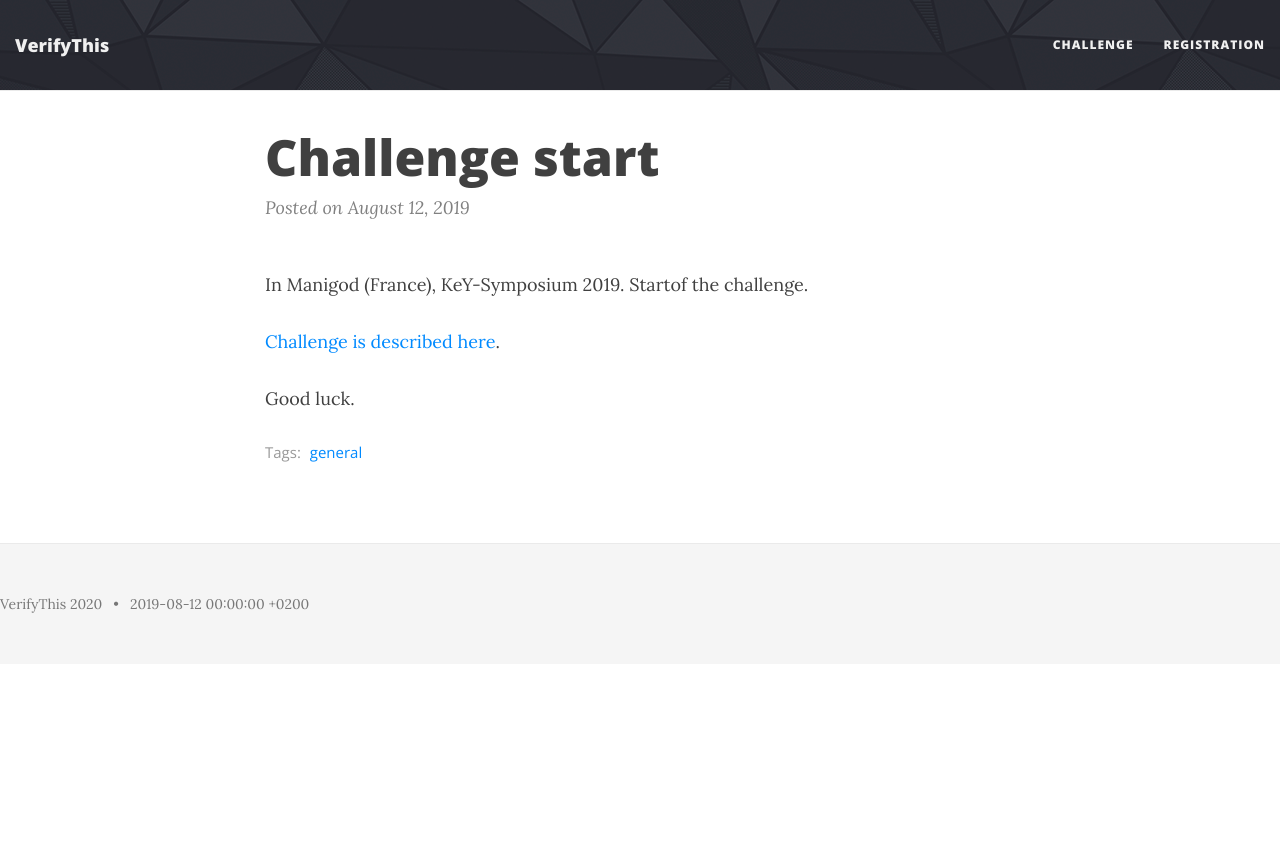
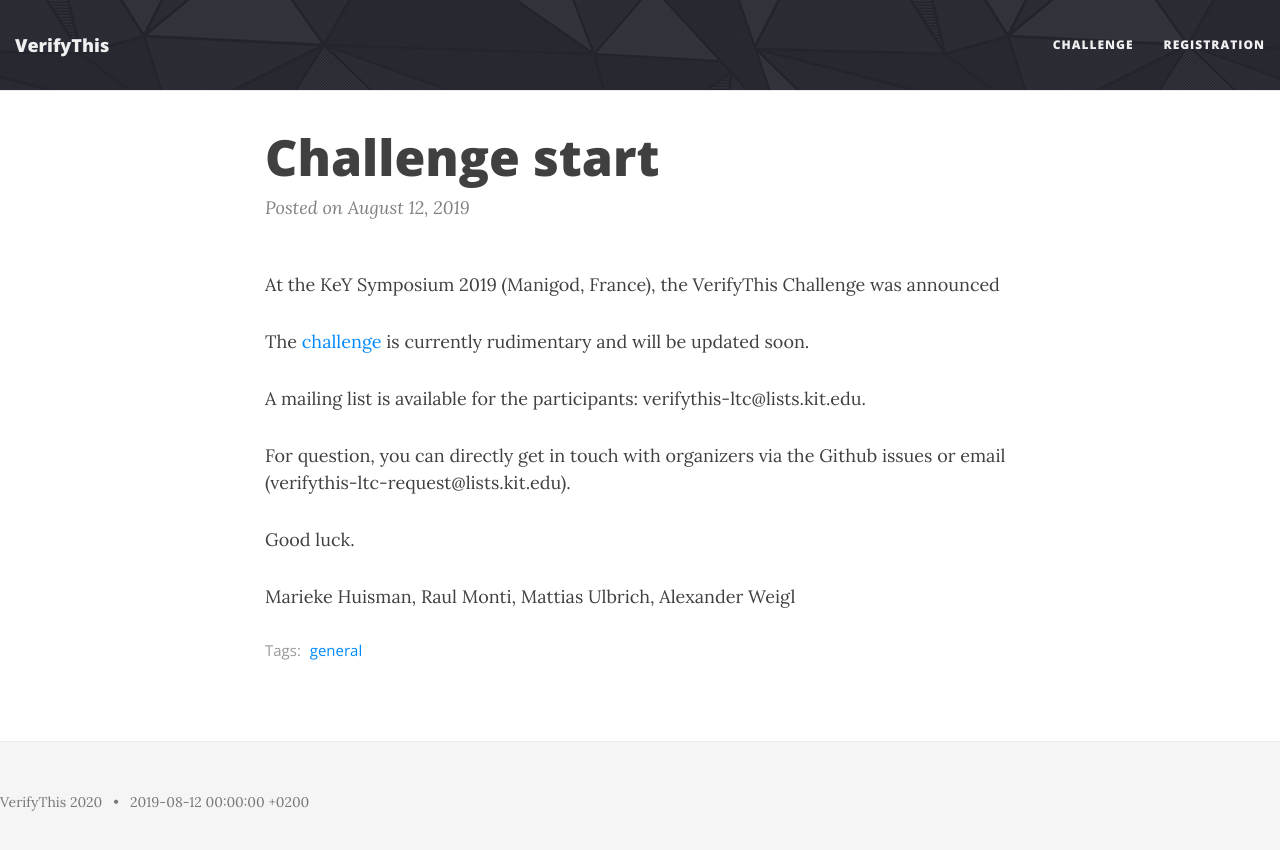
Before and after one commit to verifythis/verifythis.github.io, a Jekyll site: the page built from _posts/2019-08-12-kickoff.md, in a window 1280 px wide. Shown: the top 850 px of the page. Built offline with Jekyll 4.4.1, drawn with Linux system fonts in a browser that asks for light colours.

Commit message:
news entry updated

```diff
--- a/_posts/2019-08-12-kickoff.md
+++ b/_posts/2019-08-12-kickoff.md
@@ -6,9 +6,16 @@ comments: false
 author: weigl
 ---
 
+At the KeY Symposium 2019 (Manigod, France), the VerifyThis Challenge was
+announced
 
-In Manigod (France), KeY-Symposium 2019. Startof the challenge.
+The [challenge](/challenge/) is currently rudimentary and will be updated soon.
 
-[Challenge is described here](/challenge/).
+A mailing list is available for the participants: verifythis-ltc@lists.kit.edu.
+
+For question, you can directly get in touch with organizers via the Github
+issues or email (verifythis-ltc-request@lists.kit.edu).
 
 Good luck.
+
+Marieke Huisman, Raul Monti, Mattias Ulbrich, Alexander Weigl
```
